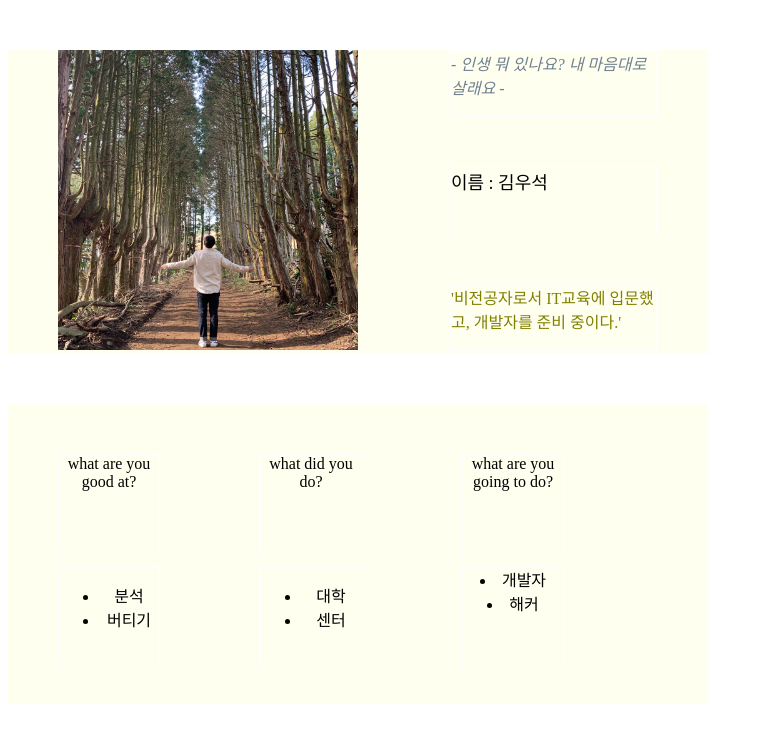
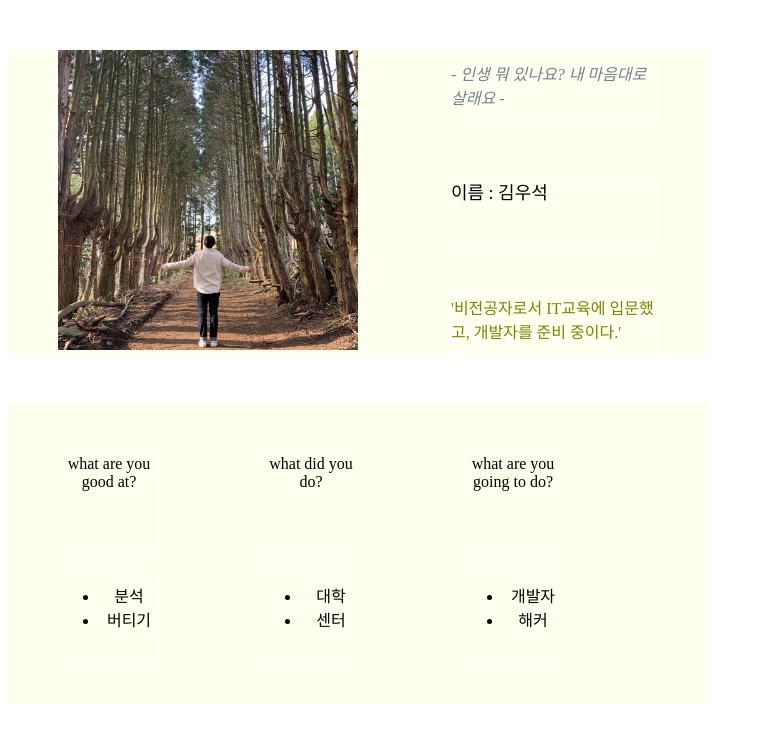
Before and after one commit to kws60000/kws60001, a plain HTML site: page profile.html in a window 1280 px wide. Shown: the whole page, without its empty margins (0-763 px from the left). Drawn offline with Linux system fonts and the light colour scheme.

Commit message:
프로필 수정

```diff
--- a/profile.html
+++ b/profile.html
@@ -23,6 +23,7 @@
         .slogan{
             color:slategray;
             font-style: italic;
+            padding-top: 10px;
         }
         .name{
             font-size:large;
@@ -114,8 +115,10 @@
         what are you going to do?
     </div>
     <div class="goal content">
+        <ul>
         <li>개발자</li>
         <li>해커</li>
+    </ul>
     </div>
 </div>
     </div>
```
